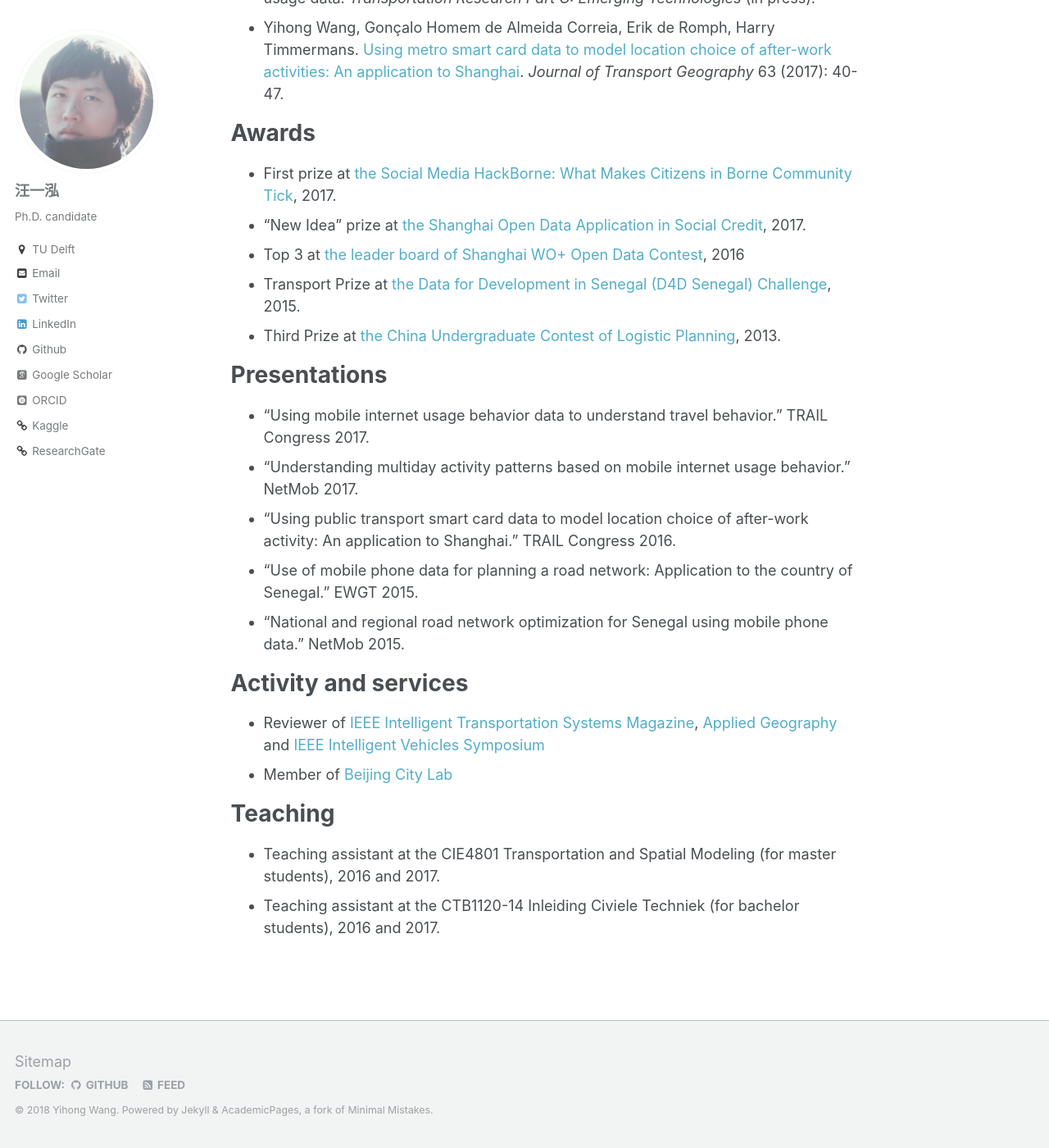
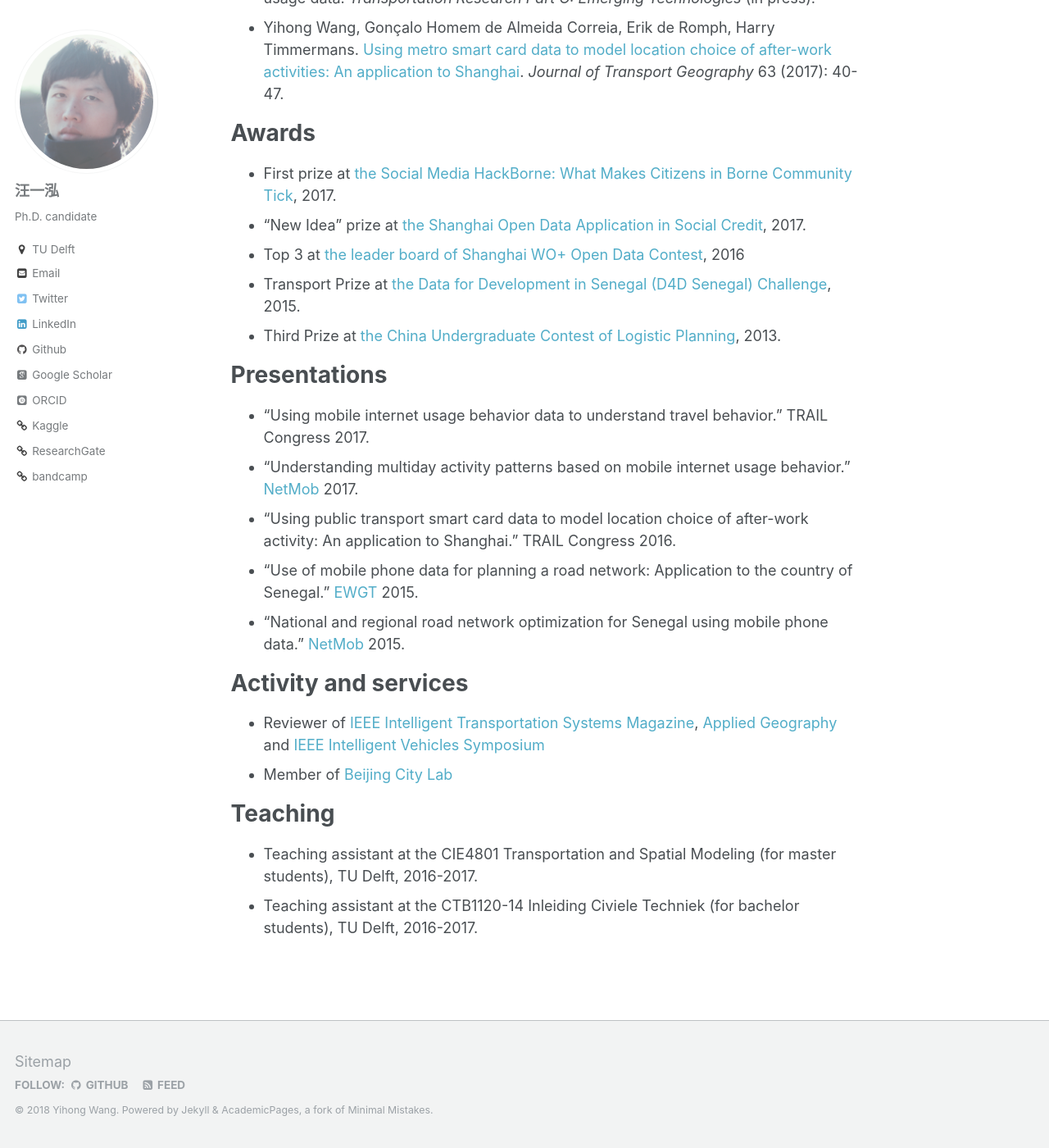
Before and after one commit to bellowswang/bellowswang.github.io, a Jekyll site: the page built from _pages/about.md, in a window 1280 px wide and 1400 px high, scrolled down 554 px. Shown: the whole window at 82% size. Built offline with Jekyll 4.4.1, drawn with Linux system fonts in a browser that asks for light colours; some web fonts are replaced.

Commit message:
cv and profile revised

```diff
--- a/_config.yml
+++ b/_config.yml
@@ -112,6 +112,7 @@ author:
   wikipedia        :
   kaggle           : "https://www.kaggle.com/yihongwang"
   researchgate     : "https://www.researchgate.net/profile/Yihong_Wang12"
+  bandcamp         : "https://feima.bandcamp.com/"
 
 
 # Reading Files
--- a/_includes/author-profile.html
+++ b/_includes/author-profile.html
@@ -112,6 +112,9 @@
       {% if author.researchgate %}
         <li><a href="{{ author.researchgate }}"><i class="fa fa-fw fa-chain" aria-hidden="true"></i> ResearchGate</a></li>
       {% endif %}
+      {% if author.bandcamp %}
+        <li><a href="{{ author.bandcamp }}"><i class="fa fa-fw fa-chain" aria-hidden="true"></i> bandcamp</a></li>
+      {% endif %}
       {% if author.wikipedia %}
         <li><a href="https://en.wikipedia.org/wiki/User:{{ author.wikipedia }}"><i class="fa fa-fw fa-chain" aria-hidden="true"></i> Wikipedia</a></li>
       {% endif %}
--- a/_pages/about.md
+++ b/_pages/about.md
@@ -25,17 +25,17 @@ Awards
 ======
 * First prize at [the Social Media HackBorne: What Makes Citizens in Borne Community Tick](https://www.borneboeit.nl/56366/nieuws/chinese-cheese-eaters-winnen-hackathon?lipi=urn%3Ali%3Apage%3Ad_flagship3_profile_view_base_recent_activity_details_shares%3BFqNbXrEyTmGFHw95wk5Evg%3D%3D), 2017.
 * "New Idea" prize at [the Shanghai Open Data Application in Social Credit](http://ptkj.shpt.gov.cn/html/xwdt/kjdt/963057831518.html), 2017.
-* Top 3 at [the leader board of Shanghai WO+ Open Data Contest](https://www.kaggle.com/c/kkbox-music-recommendation-challenge), 2016
+* Top 3 at [the leader board of Shanghai WO+ Open Data Contest](https://www.kesci.com/apps/home/competition/56f37e6717f910f4347acf2e/leaderboard), 2016
 * Transport Prize at [the Data for Development in Senegal (D4D Senegal) Challenge](http://www.d4d.orange.com/en/presentation/endowment-and-panel/Folder/The-D4D-Challenge-is-a-great-success), 2015.
 * Third Prize at [the China Undergraduate Contest of Logistic Planning](http://special.univs.cn/service/anjibei/tdfc/2013/0312/955749.shtml), 2013.
 
 Presentations
 ======
 * "Using mobile internet usage behavior data to understand travel behavior." TRAIL Congress 2017.
-* "Understanding multiday activity patterns based on mobile internet usage behavior." NetMob 2017.
+* "Understanding multiday activity patterns based on mobile internet usage behavior." [NetMob](http://netmob.org/) 2017.
 * "Using public transport smart card data to model location choice of after-work activity: An application to Shanghai." TRAIL Congress 2016.
-* "Use of mobile phone data for planning a road network: Application to the country of Senegal." EWGT 2015.
-* "National and regional road network optimization for Senegal using mobile phone data." NetMob 2015.
+* "Use of mobile phone data for planning a road network: Application to the country of Senegal." [EWGT](http://www.ewgt.org/) 2015.
+* "National and regional road network optimization for Senegal using mobile phone data." [NetMob](http://netmob.org/) 2015.
 
 Activity and services
 ======
@@ -44,5 +44,5 @@ Activity and services
 
 Teaching
 ======
-* Teaching assistant at the CIE4801 Transportation and Spatial Modeling (for master students), 2016 and 2017.
-* Teaching assistant at the CTB1120-14 Inleiding Civiele Techniek (for bachelor students), 2016 and 2017.
+* Teaching assistant at the CIE4801 Transportation and Spatial Modeling (for master students), TU Delft, 2016-2017.
+* Teaching assistant at the CTB1120-14 Inleiding Civiele Techniek (for bachelor students), TU Delft, 2016-2017.
```
Also changed, not shown: _posts/2017-12-27-blog-post-1.md (+2 -2 lines).
